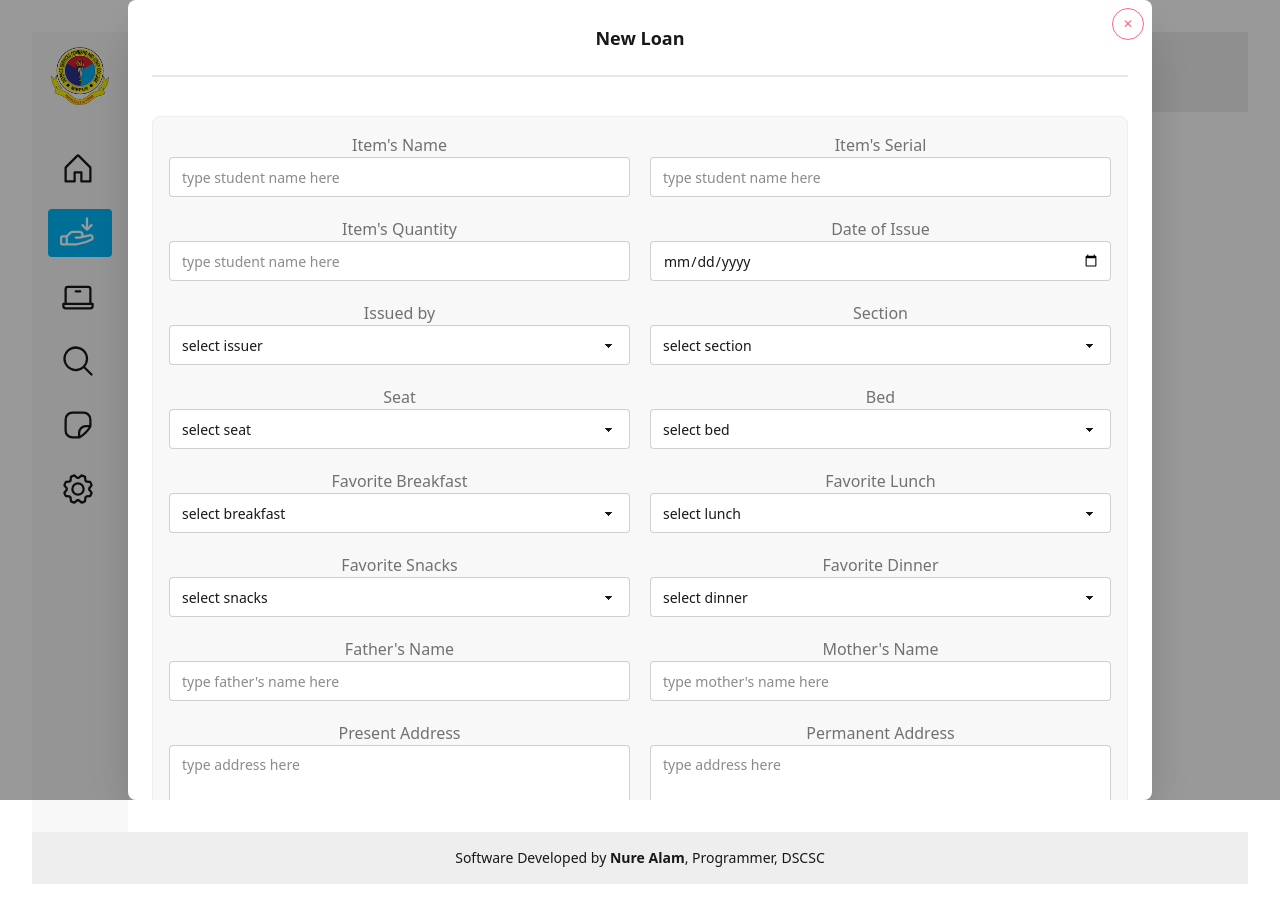
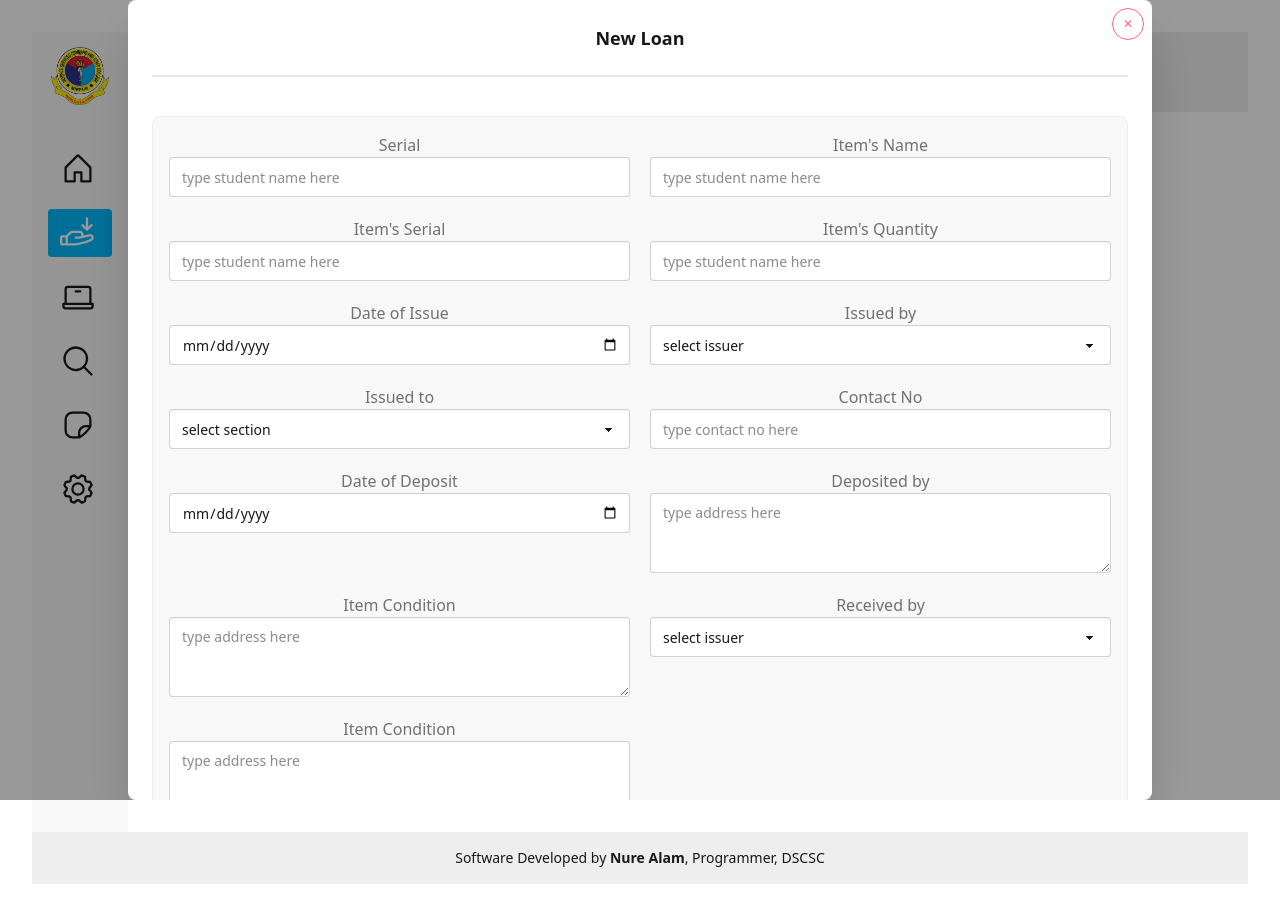
Before and after one commit to nurealammiaji/ict-inventory-client, a React (Vite) app: page /loan-register in a window 1280 px wide. Both pictures are taken after a click on the button "New Loan". Built offline with nearby package versions, Linux system fonts and the light colour scheme.

Commit message:
form modified

```diff
--- a/src/components/LoanRegisterForm/LoanRegisterForm.jsx
+++ b/src/components/LoanRegisterForm/LoanRegisterForm.jsx
@@ -6,51 +6,6 @@ const LoanRegisterForm = () => {
     const [version, setVersion] = useState();
     const notify = () => toast('Added Successfully !');
 
-    const classesBV = [
-        {
-            id: 1,
-            name: "One",
-        },
-        {
-            id: 2,
-            name: "Two",
-        },
-        {
-            id: 3,
-            name: "Three",
-        },
-        {
-            id: 4,
-            name: "Four",
-        },
-        {
-            id: 5,
-            name: "Five",
-        },
-    ];
-
-    const classesEV = [
-        {
-            id: 1,
-            name: "One EV",
-        },
-        {
-            id: 2,
-            name: "Two EV",
-        },
-        {
-            id: 3,
-            name: "Three EV",
-        },
-        {
-            id: 4,
-            name: "Four EV",
-        },
-        {
-            id: 5,
-            name: "Five EV",
-        },
-    ];
 
     const issuer = [
         {
@@ -63,34 +18,19 @@ const LoanRegisterForm = () => {
         },
     ];
 
-    const versions = [
+    const consumerTypes = [
         {
             id: 1,
-            name: "Bangla"
+            name: "CP"
         },
         {
             id: 2,
-            name: "English"
-        }
-    ];
-
-    const sections = [
-        {
-            id: 1,
-            name: "A"
-        },
-        {
-            id: 2,
-            name: "B"
+            name: "OCP"
         },
         {
             id: 3,
-            name: "C"
+            name: "DS"
         },
-        {
-            id: 4,
-            name: "D"
-        }
     ];
 
     const seats = [
@@ -238,6 +178,10 @@ const LoanRegisterForm = () => {
             <form onSubmit={handleStudentAddForm} className="bg-base-200 border-base-300 rounded-box border p-4">
                 <div className='grid grid-cols-1 md:grid-cols-2 gap-5'>
                     <div className='w-full'>
+                        <label className="label">Serial</label>
+                        <input type="text" name='itemsName' className="input w-full" placeholder="type student name here" />
+                    </div>
+                    <div className='w-full'>
                         <label className="label">Item's Name</label>
                         <input type="text" name='itemsName' className="input w-full" placeholder="type student name here" />
                     </div>
@@ -264,89 +208,43 @@ const LoanRegisterForm = () => {
                         </select>
                     </div>
                     <div className='w-full'>
-                        <label className="label">Section</label>
+                        <label className="label">Issued to</label>
                         <select name='section' className='select w-full'>
                             <option value="" className='text-slate-400'>select section</option>
                             {
-                                (sections) &&
-                                sections.map((s, i) => <option key={i} value={s.name}>{s.name}</option>)
+                                (consumerTypes) &&
+                                consumerTypes.map((c, i) => <option key={i} value={c.name}>{c.name}</option>)
                             }
                         </select>
                     </div>
                     <div className='w-full'>
-                        <label className="label">Seat</label>
-                        <select name='seat' className='select w-full'>
-                            <option value="" className='text-slate-400'>select seat</option>
+                        <label className="label">Contact No</label>
+                        <input name='father' type="text" className="input w-full" placeholder="type contact no here" />
+                    </div>
+                    <div className='w-full'>
+                        <label className="label">Date of Deposit</label>
+                        <input type="date" name='dateOfIssue' className='input w-full' placeholder='type dob here' />
+                    </div>
+                    <div className='w-full'>
+                        <label className='label'>Deposited by</label>
+                        <textarea name='present' className='textarea w-full' placeholder='type address here'></textarea>
+                    </div>
+                    <div className='w-full'>
+                        <label className='label'>Item Condition</label>
+                        <textarea name='permanent' className='textarea w-full' placeholder='type address here'></textarea>
+                    </div>
+                    <div className='w-full'>
+                        <label className="label">Received by</label>
+                        <select name='session' className='select w-full'>
+                            <option value="" className='text-slate-400'>select issuer</option>
                             {
-                                (seats) &&
-                                seats.map((s, i) => <option key={i} value={s.name}>{s.name}</option>)
+                                (issuer) &&
+                                issuer.map((s, i) => <option key={i} value={s.name}>{s.name}</option>)
                             }
                         </select>
                     </div>
                     <div className='w-full'>
-                        <label className="label">Bed</label>
-                        <select name='bed' className='select w-full'>
-                            <option value="" className='text-slate-400'>select bed</option>
-                            {
-                                (beds) &&
-                                beds.map((b, i) => <option key={i} value={b.name}>{b.name}</option>)
-                            }
-                        </select>
-                    </div>
-                    <div className='w-full'>
-                        <label className="label">Favorite Breakfast</label>
-                        <select name='breakfast' className='select w-full'>
-                            <option value="" className='text-slate-400'>select breakfast</option>
-                            {
-                                (breakfast) &&
-                                breakfast.map((b, i) => <option key={i} value={b.name}>{b.name}</option>)
-                            }
-                        </select>
-                    </div>
-                    <div className='w-full'>
-                        <label className="label">Favorite Lunch</label>
-                        <select name='lunch' className='select w-full'>
-                            <option value="" className='text-slate-400'>select lunch</option>
-                            {
-                                (lunch) &&
-                                lunch.map((l, i) => <option key={i} value={l.name}>{l.name}</option>)
-                            }
-                        </select>
-                    </div>
-                    <div className='w-full'>
-                        <label className="label">Favorite Snacks</label>
-                        <select name='snacks' className='select w-full'>
-                            <option value="" className='text-slate-400'>select snacks</option>
-                            {
-                                (snacks) &&
-                                snacks.map((s, i) => <option key={i} value={s.name}>{s.name}</option>)
-                            }
-                        </select>
-                    </div>
-                    <div className='w-full'>
-                        <label className="label">Favorite Dinner</label>
-                        <select name='dinner' className='select w-full'>
-                            <option value="" className='text-slate-400'>select dinner</option>
-                            {
-                                (dinner) &&
-                                dinner.map((d, i) => <option key={i} value={d.name}>{d.name}</option>)
-                            }
-                        </select>
-                    </div>
-                    <div className='w-full'>
-                        <label className="label">Father's Name</label>
-                        <input name='father' type="text" className="input w-full" placeholder="type father's name here" />
-                    </div>
-                    <div className='w-full'>
-                        <label className="label">Mother's Name</label>
-                        <input name='mother' type="text" className="input w-full" placeholder="type mother's name here" />
-                    </div>
-                    <div className='w-full'>
-                        <label className='label'>Present Address</label>
-                        <textarea name='present' className='textarea w-full' placeholder='type address here'></textarea>
-                    </div>
-                    <div className='w-full'>
-                        <label className='label'>Permanent Address</label>
+                        <label className='label'>Item Condition</label>
                         <textarea name='permanent' className='textarea w-full' placeholder='type address here'></textarea>
                     </div>
                 </div>
```
